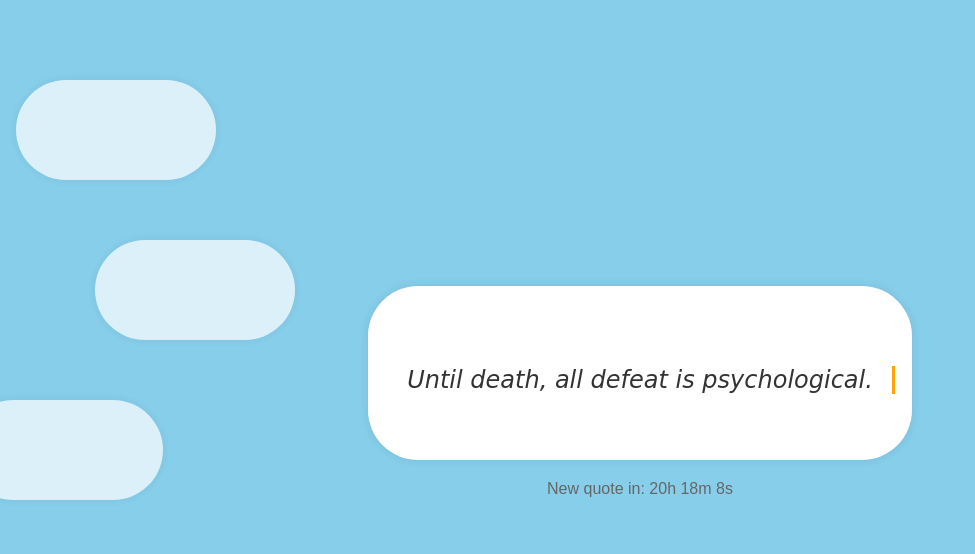
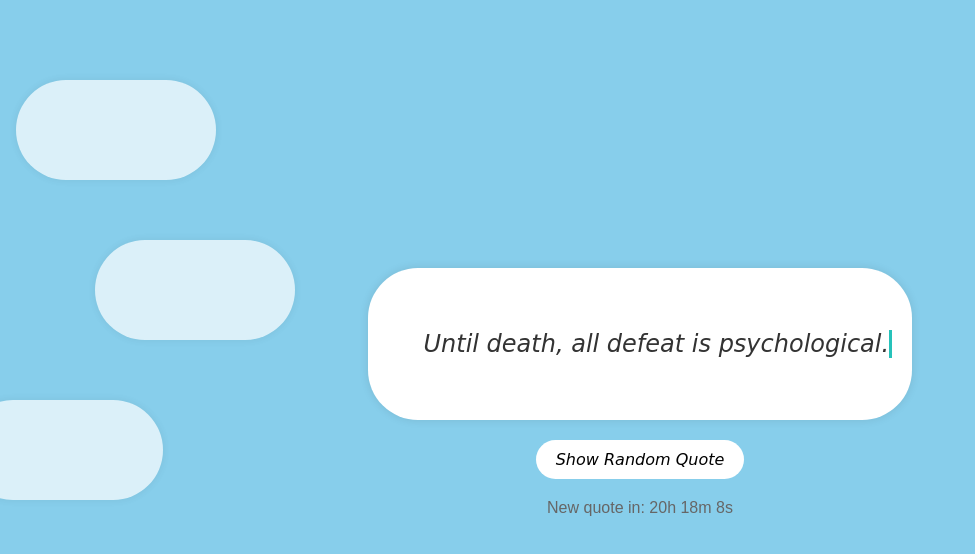
Before and after one commit to Eemkayy/Aetheris, a plain HTML site: page index.html in a window 1280 px wide. Shown: the whole page, without its empty margins (0-975 px from the left). Drawn offline with Linux system fonts and the light colour scheme.

Commit message:
Added random button generation, daily time reset, more quotes

```diff
--- a/index.html
+++ b/index.html
@@ -3,7 +3,7 @@
 <head>
     <meta charset="UTF-8">
     <meta name="viewport" content="width=device-width, initial-scale=1.0">
-    <title>Daily Inspiration - Aetheris</title>
+    <title>Aetheris</title>
     <link rel="stylesheet" href="styles.css">
 </head>
 <body>
@@ -13,6 +13,7 @@
     <div id="message-container">
         <p id="inspiration-message"></p>
     </div>
+    <button id="random-quote-button">Show Random Quote</button>
     <p id="timer"></p>
     <script src="script.js"></script>
 </body>
--- a/script.js
+++ b/script.js
@@ -12,13 +12,27 @@ document.addEventListener("DOMContentLoaded", function () {
         "In loneliness, the lonely one eats himself; in a crowd, the many eat him. Now choose.",
         "If you have been brutally broken, but still have the courage to be gentle to other living beings, then you're a badass with the heart of an angel. - Keanu Reeves",
         "Defeat is a state of mind, and no one is ever defeated until defeat has been accepted as a reality.",
-        "Cast all your anxiety on him because he cares for you - 1 Peter 5:7"
-
+        "Cast all your anxiety on him because he cares for you - 1 Peter 5:7",
+        "You did the best you could with what you knew at the time. \n Don't let new wisdom lead you to condemn yourself over old struggles. \n Forgive yourself and move forward. - Morgan Richard Olivier",
+        "For though I fall I will rise again. Though I sit in darkness, the Lord will be my light - Micah 7:8",
+        "Who sees the human face correctly: the photographer, the mirror, or the painter?",
+        "You don't have to be the best person, you just have to be someone that is trying to do better.",
+        "Your visions will become clear only when you can look into your own heart. Who looks outside, dreams; who looks inside, awakes - Carl Jung",
+        "Never trade a heart that loves you for eyes that desire you.",
+        "If I am worth anything later, I am worth something now. For wheat is wheat, even if people think it is grass in the beginning - Van Gogh",
+        "Life is way too short to spend it battling with yourself. \n Your existence is not a mistake, it's a gift. \nSo enjoy every moment of it.",
+        "You're a language I'm no longer fluent in but still remember how to read",
+        "To love is to recognize the space between souls and gracefully adapt to the here and now",
+        "Well done is better than well said - Benjamin Franklin"
 
     ];
 
     const messageContainer = document.getElementById('inspiration-message');
     const timerContainer = document.getElementById('timer');
+    const randomQuoteButton = document.getElementById('random-quote-button');
+
+    let isGenerating = false;
+    const typingSpeed = 50;
 
     function getDailyMessage() {
         const now = new Date();
@@ -26,6 +40,11 @@ document.addEventListener("DOMContentLoaded", function () {
         const msSinceStartOfDay = now - startOfDay;
         const dayIndex = Math.floor(msSinceStartOfDay / (24 * 60 * 60 * 1000)) % messages.length;
         return messages[dayIndex];
+    }
+
+    function getRandomMessage() {
+        const randomIndex = Math.floor(Math.random() * messages.length);
+        return messages[randomIndex];
     }
 
     function updateTimer() {
@@ -40,15 +59,38 @@ document.addEventListener("DOMContentLoaded", function () {
         timerContainer.textContent = `New quote in: ${hours}h ${minutes}m ${seconds}s`;
     }
 
+    function displayMessage(message) {
+        let i = 0;
+        messageContainer.textContent = '';
+        function typeWriter() {
+            if (i < message.length) {
+                messageContainer.innerHTML += message.charAt(i);
+                i++;
+                setTimeout(typeWriter, typingSpeed);
+            } else {
+                isGenerating = false;
+                randomQuoteButton.textContent = "Show Random Quote";
+                randomQuoteButton.disabled = false;
+            }
+        }
+        typeWriter();
+    }
+
+    randomQuoteButton.addEventListener('click', function () {
+        if (!isGenerating) {
+            isGenerating = true;
+            randomQuoteButton.textContent = "Generating...";
+            randomQuoteButton.disabled = true;
+            const randomMessage = getRandomMessage();
+            displayMessage(randomMessage);
+        }
+    });
+
     const dailyMessage = getDailyMessage();
-    messageContainer.textContent = dailyMessage;
-
-    const typingSpeed = 100; // milliseconds per character
-    const animationDuration = (dailyMessage.length * typingSpeed) / 1000; // in seconds
-
-    messageContainer.style.width = 'auto';
-    messageContainer.style.animation = `typing ${animationDuration}s steps(${dailyMessage.length}, end) forwards, blink-caret 0.75s step-end infinite`;
-
+    isGenerating = true;
+    randomQuoteButton.textContent = "Generating...";
+    randomQuoteButton.disabled = true;
+    displayMessage(dailyMessage);
     updateTimer();
     setInterval(updateTimer, 1000);
 });
--- a/styles.css
+++ b/styles.css
@@ -16,10 +16,10 @@ body {
     border-radius: 50px;
     box-shadow: 0 0 10px rgba(0, 0, 0, 0.1);
     text-align: center;
-    max-width: 90%; /* Adjusted max-width to fit larger messages */
+    max-width: 90%;
     width: auto;
     position: relative;
-    white-space: pre-wrap; /* Allows text to wrap */
+    white-space: pre-wrap;
 }
 
 #inspiration-message {
@@ -27,12 +27,30 @@ body {
     color: #333;
     font-style: italic;
     font-family: 'Great Vibes', cursive;
-    white-space: nowrap;
-    overflow: hidden;
     border-right: 0.15em solid orange;
-    width: 0;
-    display: inline-block; /* Added to help with animation */
+    display: inline-block;
     animation: blink-caret 0.75s step-end infinite;
+    white-space: pre-wrap;
+    overflow: visible;
+}
+
+
+#random-quote-button {
+    margin-top: 20px;
+    padding: 10px 20px;
+    font-size: 1em;
+    font-style: italic;
+    font-family: 'Great Vibes', cursive;
+    color: #000000;
+    background-color: #ffffff;
+    border: none;
+    border-radius: 50px;
+    cursor: pointer;
+    transition: background-color 0.3s ease;
+}
+
+#random-quote-button:hover {
+    background-color: #d9dce0;
 }
 
 @keyframes typing {
@@ -42,7 +60,7 @@ body {
 
 @keyframes blink-caret {
     from, to { border-color: transparent; }
-    50% { border-color: orange; }
+    50% { border-color: rgb(38, 194, 186); }
 }
 
 #timer {
```
